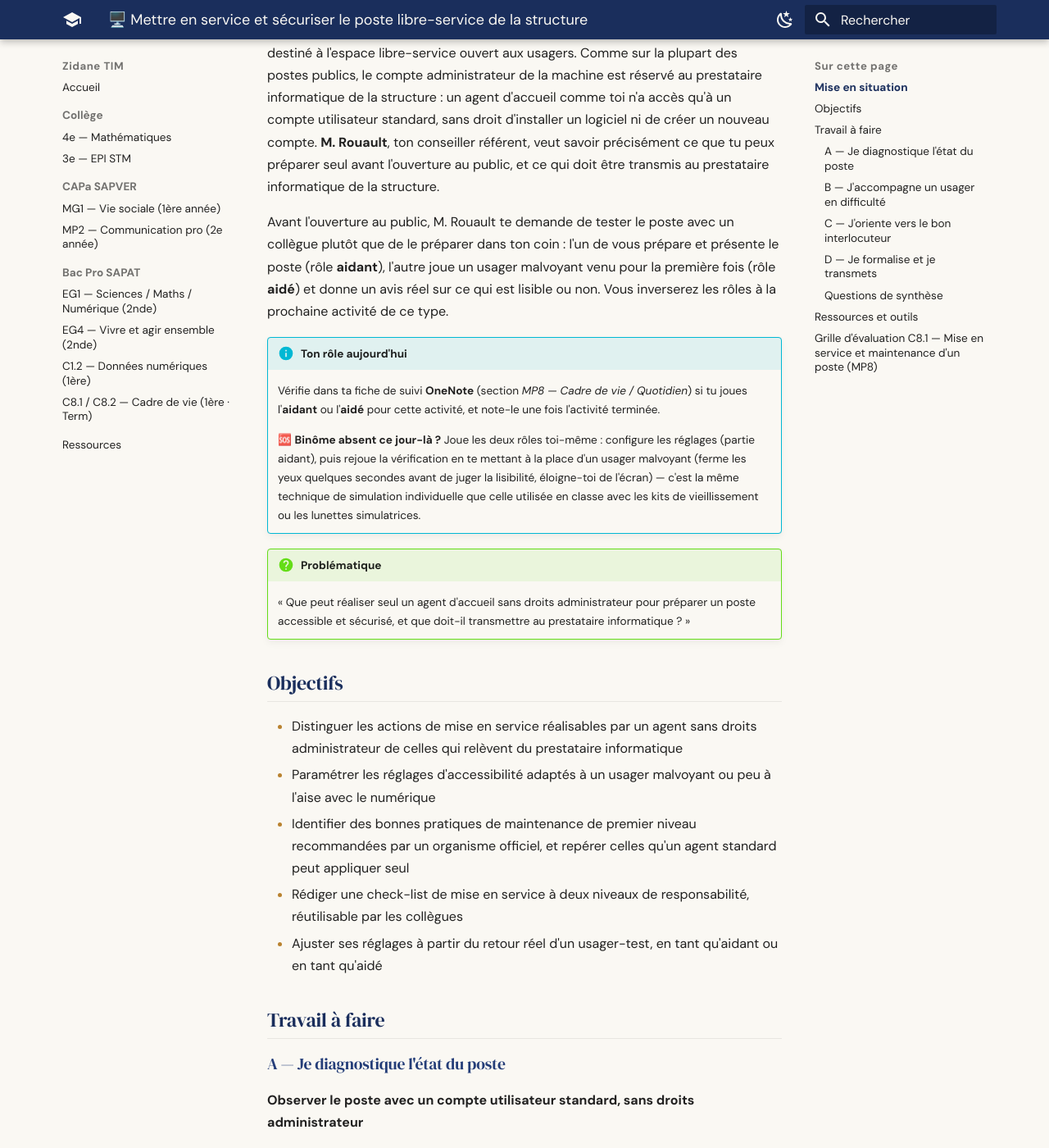
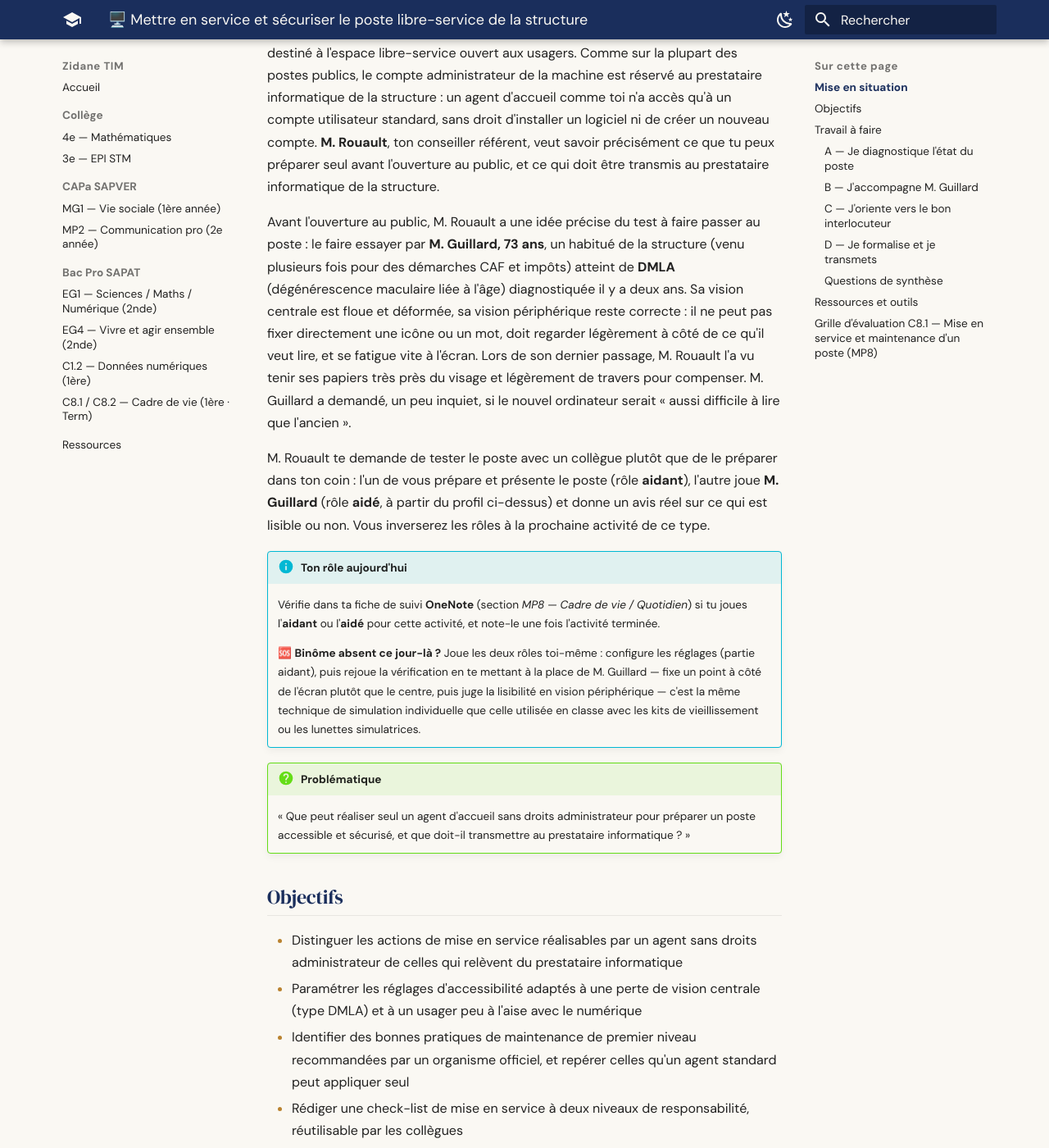
Before and after one commit to zidaneTim/zidane-tim, an MkDocs documentation site: the page built from docs/cours/sapat/activites/c81-c82/mise-en-service-poste-accessibilite.md, in a window 1280 px wide and 1400 px high, scrolled down 463 px. Shown: the whole window at 82% size. Built offline with MkDocs 1.6.1 and Material for MkDocs 9.7.7, drawn with Linux system fonts in a browser that asks for light colours; some of the changed text lies outside the part shown.

Commit message:
C8.1: mise-en-service-poste-accessibilite.md - remplacement de l'usager generique par un profil fictif detaille (M. Guillard, 73 ans, DMLA - difficultes observees, besoin exprime) dans la mise en situation, l'etape B, la synthese et la grille

```diff
--- a/docs/cours/sapat/activites/c81-c82/mise-en-service-poste-accessibilite.md
+++ b/docs/cours/sapat/activites/c81-c82/mise-en-service-poste-accessibilite.md
@@ -25,19 +25,27 @@ standard, sans droit d'installer un logiciel ni de créer un nouveau compte. **M
 référent, veut savoir précisément ce que tu peux préparer seul avant l'ouverture au public, et ce qui doit être
 transmis au prestataire informatique de la structure.
 
-Avant l'ouverture au public, M. Rouault te demande de tester le poste avec un collègue plutôt que de le préparer
-dans ton coin : l'un de vous prépare et présente le poste (rôle **aidant**), l'autre joue un usager malvoyant venu
-pour la première fois (rôle **aidé**) et donne un avis réel sur ce qui est lisible ou non. Vous inverserez les
-rôles à la prochaine activité de ce type.
+Avant l'ouverture au public, M. Rouault a une idée précise du test à faire passer au poste : le faire essayer par
+**M. Guillard, 73 ans**, un habitué de la structure (venu plusieurs fois pour des démarches CAF et impôts) atteint
+de **DMLA** (dégénérescence maculaire liée à l'âge) diagnostiquée il y a deux ans. Sa vision centrale est floue et
+déformée, sa vision périphérique reste correcte : il ne peut pas fixer directement une icône ou un mot, doit
+regarder légèrement à côté de ce qu'il veut lire, et se fatigue vite à l'écran. Lors de son dernier passage, M.
+Rouault l'a vu tenir ses papiers très près du visage et légèrement de travers pour compenser. M. Guillard a
+demandé, un peu inquiet, si le nouvel ordinateur serait « aussi difficile à lire que l'ancien ».
+
+M. Rouault te demande de tester le poste avec un collègue plutôt que de le préparer dans ton coin : l'un de vous
+prépare et présente le poste (rôle **aidant**), l'autre joue **M. Guillard** (rôle **aidé**, à partir du profil
+ci-dessus) et donne un avis réel sur ce qui est lisible ou non. Vous inverserez les rôles à la prochaine activité
+de ce type.
 
 !!! info "Ton rôle aujourd'hui"
     Vérifie dans ta fiche de suivi **OneNote** (section *MP8 — Cadre de vie / Quotidien*) si tu joues l'**aidant**
     ou l'**aidé** pour cette activité, et note-le une fois l'activité terminée.
 
     🆘 **Binôme absent ce jour-là ?** Joue les deux rôles toi-même : configure les réglages (partie aidant), puis
-    rejoue la vérification en te mettant à la place d'un usager malvoyant (ferme les yeux quelques secondes avant
-    de juger la lisibilité, éloigne-toi de l'écran) — c'est la même technique de simulation individuelle que celle
-    utilisée en classe avec les kits de vieillissement ou les lunettes simulatrices.
+    rejoue la vérification en te mettant à la place de M. Guillard — fixe un point à côté de l'écran plutôt que le
+    centre, puis juge la lisibilité en vision périphérique — c'est la même technique de simulation individuelle
+    que celle utilisée en classe avec les kits de vieillissement ou les lunettes simulatrices.
 
 !!! question "Problématique"
     « Que peut réaliser seul un agent d'accueil sans droits administrateur pour préparer un poste accessible et
@@ -47,7 +55,8 @@ rôles à la prochaine activité de ce type.
 
 - Distinguer les actions de mise en service réalisables par un agent sans droits administrateur de celles qui
   relèvent du prestataire informatique
-- Paramétrer les réglages d'accessibilité adaptés à un usager malvoyant ou peu à l'aise avec le numérique
+- Paramétrer les réglages d'accessibilité adaptés à une perte de vision centrale (type DMLA) et à un usager peu à
+  l'aise avec le numérique
 - Identifier des bonnes pratiques de maintenance de premier niveau recommandées par un organisme officiel, et
   repérer celles qu'un agent standard peut appliquer seul
 - Rédiger une check-list de mise en service à deux niveaux de responsabilité, réutilisable par les collègues
@@ -70,23 +79,25 @@ rôles à la prochaine activité de ce type.
 4. Vérifier les branchements physiques de l'appareil (chargeur, souris/clavier) et signaler tout défaut de
    connectique observé — une action réalisable sans droits particuliers.
 
-### B — J'accompagne un usager en difficulté
+### B — J'accompagne M. Guillard
 
-**Paramétrer l'environnement visuel et sonore du poste pour un usager malvoyant ou peu à l'aise avec le numérique**
+**Paramétrer l'environnement visuel et sonore du poste pour une perte de vision centrale (type DMLA)**
 
 1. Sur le poste, ouvrir Paramètres > Accessibilité, puis consulter en parallèle la page [Rendez votre PC plus
    accessible — Microsoft Windows](https://www.microsoft.com/fr-fr/windows/tips/accessibility-settings){ target="_blank" rel="noopener" }
    pour comparer les réglages affichés à l'écran avec ceux décrits sur la page.
 2. Augmenter la taille du texte et des icônes, activer un contraste élevé, et régler le pointeur de souris pour le
    rendre plus visible.
-3. Activer et tester quelques secondes la loupe intégrée ainsi que le Narrateur (lecteur d'écran), pour comprendre
-   ce qu'expérimente un usager malvoyant qui les utiliserait.
-4. Ajuster le volume système et vérifier la présence de haut-parleurs fonctionnels — utiles à un usager qui
-   activerait le Narrateur ou les sous-titres en direct.
-5. **Aidant** : fais tester tes réglages par ton binôme dans le rôle de l'usager malvoyant — demande-lui de lire à
-   distance normale un texte affiché à l'écran et d'utiliser le Narrateur quelques secondes. **Aidé** : donne un
-   avis honnête (lisible ou non, confortable ou non), sans faciliter la tâche de ton binôme. Ajustez ensemble au
-   moins un réglage suite à ce retour.
+3. Activer et tester quelques secondes la loupe intégrée ainsi que le Narrateur (lecteur d'écran) : avec une perte
+   de vision centrale comme celle de M. Guillard, l'agrandissement seul ne suffit pas toujours — le texte agrandi
+   peut rester dans la zone floue — le Narrateur devient alors un complément indispensable, pas une option.
+4. Ajuster le volume système et vérifier la présence de haut-parleurs fonctionnels — indispensables pour M.
+   Guillard s'il active le Narrateur ou les sous-titres en direct.
+5. **Aidant** : fais tester tes réglages par ton binôme dans le rôle de M. Guillard — demande-lui de lire à
+   distance normale un texte affiché à l'écran **en fixant un point légèrement à côté**, comme le ferait M.
+   Guillard, puis d'utiliser le Narrateur quelques secondes. **Aidé** : donne un avis honnête (lisible ou non,
+   confortable ou non), sans faciliter la tâche de ton binôme. Ajustez ensemble au moins un réglage suite à ce
+   retour.
 
 !!! tip "🆘 Coup de pouce"
     Si un réglage reste introuvable, utilise directement la barre de recherche Windows en tapant « accessibilité » :
@@ -108,9 +119,10 @@ rôles à la prochaine activité de ce type.
    elle doit être demandée au prestataire informatique (ex. installer une mise à jour système).
 4. Rédiger, à destination du prestataire informatique de France Services Loudéac, un message court (3-4 lignes)
    signalant l'état des mises à jour observé à l'étape 2 et demandant leur installation si nécessaire.
-5. **Aidé** : demande à ton binôme, comme le ferait un usager, d'installer une application ou de créer un nouveau
-   compte sur le poste. **Aidant** : explique pourquoi tu ne peux pas le faire toi-même et ce que tu proposes à la
-   place (sans le faire à sa place — la posture reste « faire avec, jamais pour »).
+5. **Aidé** : demande à ton binôme, comme le ferait M. Guillard, d'installer une application de loupe qu'il a vue
+   chez sa fille, ou de créer un compte à sa place pour lui simplifier la vie. **Aidant** : explique pourquoi tu ne
+   peux pas le faire toi-même et ce que tu proposes à la place (sans le faire à sa place — la posture reste
+   « faire avec, jamais pour »).
 
 !!! tip "Astuce"
     Un agent qui n'a pas les droits pour agir n'est pas un agent qui ne fait rien : signaler précisément un besoin
@@ -133,7 +145,8 @@ rôles à la prochaine activité de ce type.
 - Pourquoi un agent d'accueil n'a-t-il généralement pas de droits administrateur sur un poste public ?
 - Que doit faire un agent qui repère un poste non à jour, s'il n'a pas les droits pour installer la mise à jour
   lui-même ?
-- Pourquoi le retour de l'usager-test (ton binôme) peut-il faire changer un réglage que tu jugeais déjà correct ?
+- Pourquoi le retour de M. Guillard (joué par ton binôme) peut-il faire changer un réglage que tu jugeais déjà
+  correct ?
 
 ??? tip "Vérifier mes réponses"
     - Les réglages de confort visuel (taille du texte, contraste, loupe) et les réglages de lecture/écoute
@@ -164,10 +177,10 @@ rôles à la prochaine activité de ce type.
 **Production attendue :** une check-list de mise en service au format PDF, prête à être réutilisée par les
 collègues de France Services Loudéac pour tout futur poste libre-service, accompagnée du message au prestataire
 informatique, des réponses aux questions de synthèse, et d'une ligne notant l'ajustement fait suite au retour de
-l'usager-test.
+M. Guillard.
 
 | Critère (référentiel C8.1) | Indicateurs observables | Niveau |
 |---|---|---|
-| Relation interpersonnelle de proximité et distanciée | Réglages ajustés à partir du retour réel de l'usager-test (binôme) ; échange avec le binôme et signalement au prestataire menés avec la juste distance professionnelle, sans dépasser son rôle | -- / - / + / ++ |
-| Organisation de l'espace de vie | Poste préparé, organisé et validé par un test usager (accessibilité, branchements, informations réseau) comme élément fonctionnel de l'espace d'accueil de la structure | -- / - / + / ++ |
+| Relation interpersonnelle de proximité et distanciée | Réglages ajustés à partir du retour réel de M. Guillard (joué par le binôme), et non d'une idée générale de « l'accessibilité » ; échange et signalement au prestataire menés avec la juste distance professionnelle, sans dépasser son rôle | -- / - / + / ++ |
+| Organisation de l'espace de vie | Poste préparé, organisé et validé par le test de M. Guillard (accessibilité adaptée à sa perte de vision centrale, branchements, informations réseau) comme élément fonctionnel de l'espace d'accueil de la structure | -- / - / + / ++ |
 | Réalisation des opérations d'entretien en toute sécurité | Bonnes pratiques de maintenance de premier niveau correctement identifiées et appliquées dans la limite des droits de l'agent, sans contournement d'une restriction de sécurité | -- / - / + / ++ |
```
